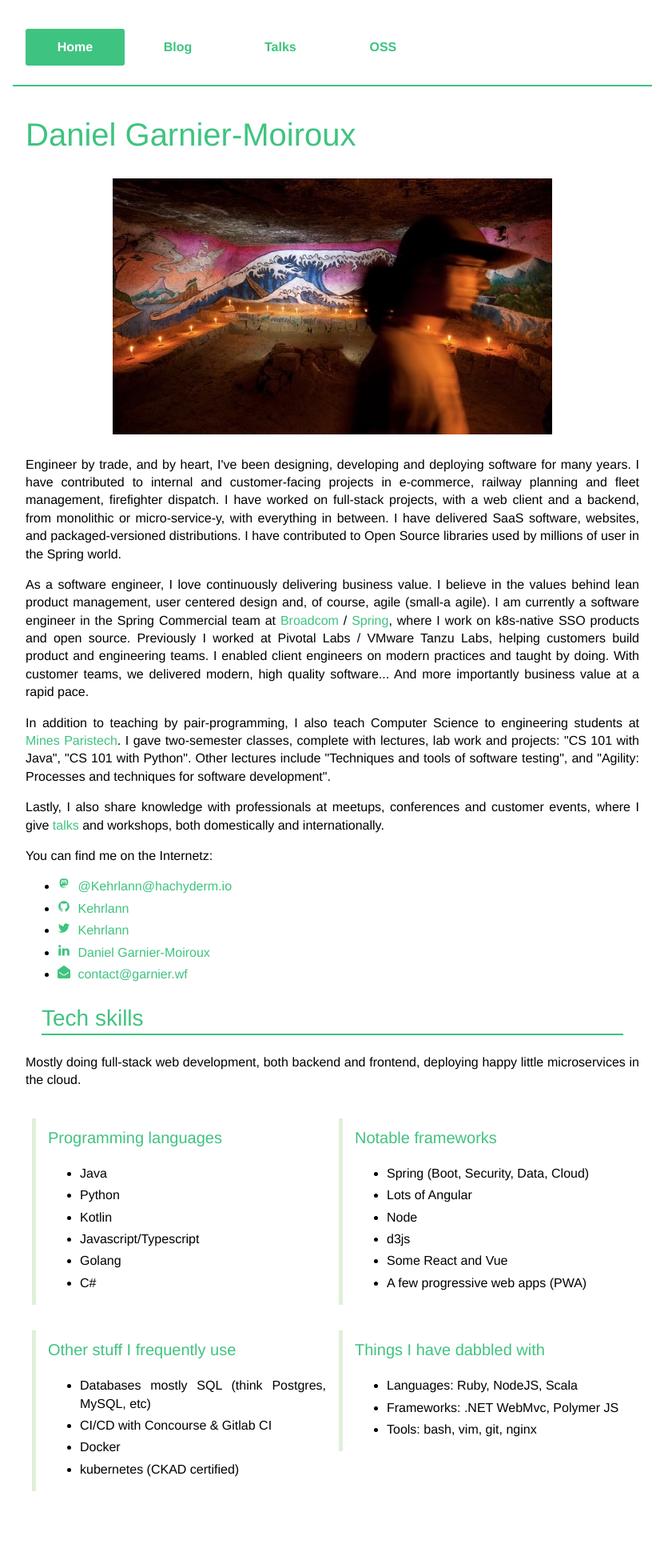
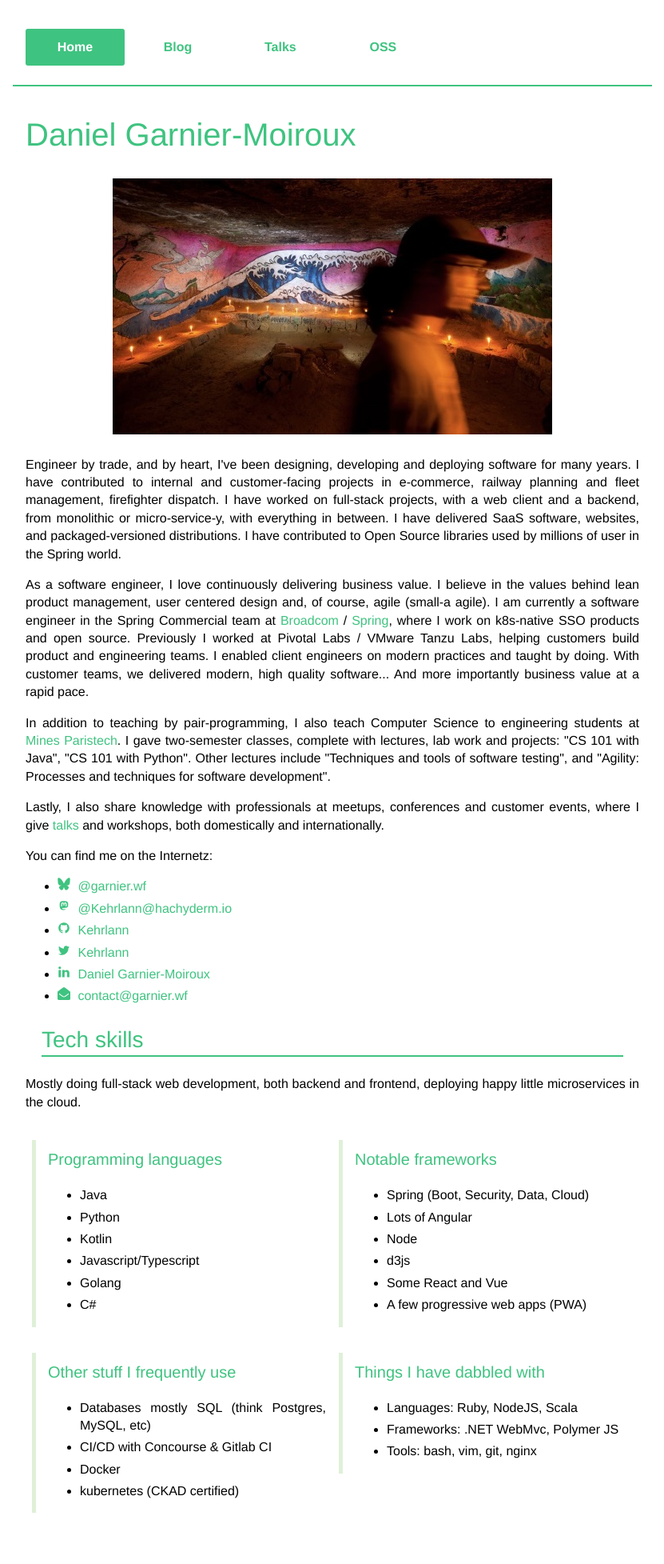
Before and after one commit to Kehrlann/kehrlann.github.io, a Jekyll site: the page built from index.html, in a window 1280 px wide. Shown: the whole page at 80% size, without its empty margins (224-1055 px from the left). Built offline with Jekyll 4.4.1, drawn with Linux system fonts in a browser that asks for light colours; before the commit the page ends 1928 px from its top, so only the background shows below that.

Commit message:
index: add bluesky

```diff
--- a/index.html
+++ b/index.html
@@ -49,6 +49,14 @@ excerpt:    Daniel Garnier-Moiroux is a software engineer, tinkerer of things
     You can find me on the Internetz:
 </p>
 <ul>
+    <li>
+        <a class="social-media-link" href="https://bsky.app/profile/garnier.wf" target="_blank" rel="noopener">
+            <svg class="icon" id="icon-github" viewBox="0 0 16 16">
+                <path d="M 3.621094 1.328125 C 5.390625 2.835938 7.300781 5.890625 8 7.53125 C 8.699219 5.890625 10.609375 2.835938 12.378906 1.328125 C 13.660156 0.242188 15.734375 -0.597656 15.734375 2.078125 C 15.734375 2.613281 15.460938 6.570312 15.304688 7.210938 C 14.75 9.445312 12.738281 10.015625 10.949219 9.671875 C 14.078125 10.273438 14.875 12.269531 13.15625 14.265625 C 9.890625 18.058594 8.464844 13.3125 8.097656 12.097656 C 8.03125 11.875 8 11.773438 8 11.859375 C 8 11.773438 7.96875 11.875 7.902344 12.097656 C 7.535156 13.3125 6.109375 18.058594 2.84375 14.265625 C 1.125 12.269531 1.921875 10.273438 5.050781 9.671875 C 3.261719 10.015625 1.25 9.445312 0.695312 7.210938 C 0.539062 6.570312 0.265625 2.613281 0.265625 2.078125 C 0.265625 -0.597656 2.339844 0.242188 3.617188 1.328125 Z M 3.621094 1.328125 "></path>
+            </svg>
+            <span>@garnier.wf</span>
+        </a>
+    </li>
     <li>
         <a class="social-media-link" href="https://hachyderm.io/@Kehrlann" target="_blank" rel="noopener">
             <svg class="icon" id="icon-github" viewBox="0 0 24 28">
```
